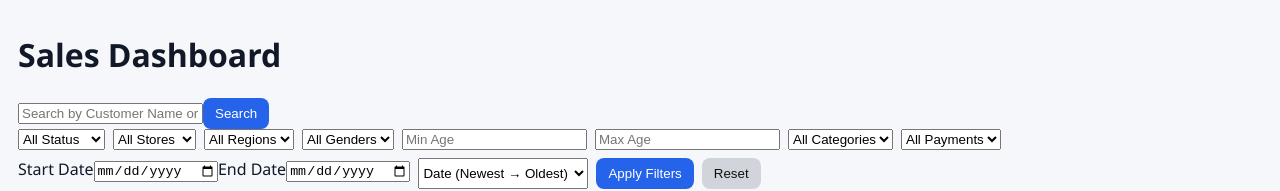
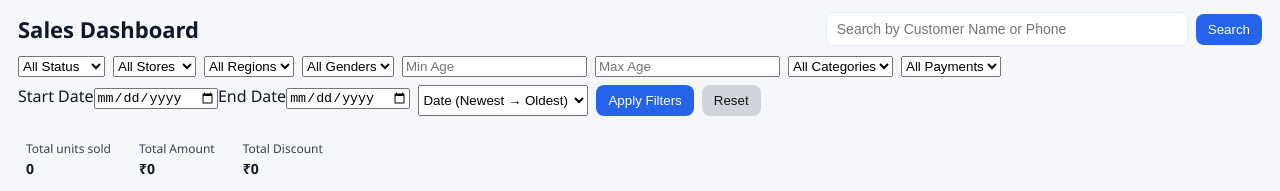
Before and after one commit to Akashkapoor11/TruEstate, a React (Vite) app in the folder frontend/: page / in a window 1280 px wide. Shown: the top 191 px of the page. Built offline with nearby package versions, Linux system fonts and the light colour scheme; no server answers.

Commit message:
Update App.jsx

```diff
--- a/frontend/src/App.jsx
+++ b/frontend/src/App.jsx
@@ -1,4 +1,4 @@
-// frontend/src/App.js (replace your current file)
+// frontend/src/App.js
 import React, { useEffect, useState } from "react";
 import "./styles/main.css";
 
@@ -60,8 +60,12 @@ function App() {
       setData(json.data || []);
       setTotalPages(json.totalPages || 1);
 
-      // use totals coming from backend (these are for ALL matched rows)
-      setTotals(json.totals || { totalUnits: 0, totalAmount: 0, totalDiscount: 0 });
+      setTotals(json.totals || {
+        totalUnits: 0,
+        totalAmount: 0,
+        totalDiscount: 0
+      });
+
     } catch (err) {
       console.error("Fetch Error:", err);
       setData([]);
@@ -70,15 +74,12 @@ function App() {
     }
   };
 
-  // fetch when page or sort change (and also when filters are applied manually via button)
   useEffect(() => {
     fetchData();
-    // eslint-disable-next-line react-hooks/exhaustive-deps
   }, [page, sortBy]);
 
   const applyFilters = () => {
     setPage(1);
-    // fetchData will run from effect due to page change, but call now for immediate UX
     setTimeout(fetchData, 0);
   };
 
@@ -105,32 +106,28 @@ function App() {
     setTimeout(fetchData, 0);
   };
 
-  // formatting helpers
-  const formatNumber = (n) => {
-    const v = Number(n || 0);
-    return v.toLocaleString();
-  };
-  const formatCurrency = (n) => {
-    const v = Number(n || 0);
-    return `₹${v.toLocaleString()}`;
-  };
+  const formatNumber = (n) => Number(n || 0).toLocaleString();
+  const formatCurrency = (n) => `₹${Number(n || 0).toLocaleString()}`;
 
   return (
     <div className="dashboard">
-      <h1>Sales Dashboard</h1>
 
-      <div className="search-row">
+      {/* 🔥 NEW HEADER ROW (Title Left + Search Right) */}
+      <div className="header-row">
+        <h1 className="brand-title">Sales Dashboard</h1>
+
+        <div className="search-inline">
           <input
             type="text"
             placeholder="Search by Customer Name or Phone"
             value={search}
             onChange={(e) => setSearch(e.target.value)}
           />
-        <button className="btn-primary" onClick={applyFilters}>
-          Search
-        </button>
+          <button className="btn-primary" onClick={applyFilters}>Search</button>
+        </div>
       </div>
 
+      {/* FILTER BAR */}
       <div className="filter-bar">
         <select value={status} onChange={(e) => setStatus(e.target.value)}>
           <option value="">All Status</option>
@@ -165,18 +162,8 @@ function App() {
           <option>Female</option>
         </select>
 
-        <input
-          type="number"
-          placeholder="Min Age"
-          value={minAge}
-          onChange={(e) => setMinAge(e.target.value)}
-        />
-        <input
-          type="number"
-          placeholder="Max Age"
-          value={maxAge}
-          onChange={(e) => setMaxAge(e.target.value)}
-        />
+        <input type="number" placeholder="Min Age" value={minAge} onChange={(e) => setMinAge(e.target.value)} />
+        <input type="number" placeholder="Max Age" value={maxAge} onChange={(e) => setMaxAge(e.target.value)} />
 
         <select value={category} onChange={(e) => setCategory(e.target.value)}>
           <option value="">All Categories</option>
@@ -215,8 +202,8 @@ function App() {
         <button className="reset-btn" onClick={resetFilters}>Reset</button>
       </div>
 
-      {/* KPI Cards - use totals from backend (ALL filtered rows) */}
-      <div style={{ display: 'flex', gap: 12, margin: '18px 0' }}>
+      {/* KPIs */}
+      <div style={{ display: "flex", gap: 12, margin: "18px 0" }}>
         <div className="kpi-card">
           <div className="kpi-title">Total units sold</div>
           <div className="kpi-value">{formatNumber(totals.totalUnits)}</div>
@@ -233,6 +220,7 @@ function App() {
         </div>
       </div>
 
+      {/* TABLE */}
       <div className="table-outer">
         <div className="table-container">
           <table className="data-table">
@@ -263,44 +251,47 @@ function App() {
                 <th>Store ID</th>
                 <th>Store</th>
                 <th>Salesperson ID</th>
-                <th>Employee</th>
+                <td>Employee</td>
               </tr>
             </thead>
+
             <tbody>
               {data.length ? (
                 data.map((item) => (
-                  <tr key={(item['Transaction ID'] || '') + '-' + (item._id || '')}>
-                    <td>{item['Transaction ID']}</td>
-                    <td>{item['Date']}</td>
-                    <td>{item['Customer ID']}</td>
-                    <td>{item['Customer Name']}</td>
-                    <td>{item['Phone Number']}</td>
-                    <td>{item['Gender']}</td>
-                    <td>{item['Age']}</td>
-                    <td>{item['Customer Region']}</td>
-                    <td>{item['Customer Type']}</td>
-                    <td>{item['Product ID']}</td>
-                    <td>{item['Product Name']}</td>
-                    <td>{item['Brand']}</td>
-                    <td>{item['Product Category']}</td>
-                    <td>{item['Tags']}</td>
-                    <td>{item['Quantity']}</td>
-                    <td>{item['Price per Unit']}</td>
-                    <td>{item['Discount Percentage']}</td>
-                    <td>{item['Total Amount']}</td>
-                    <td>{item['Final Amount']}</td>
-                    <td>{item['Payment Method']}</td>
-                    <td>{item['Order Status']}</td>
-                    <td>{item['Delivery Type']}</td>
-                    <td>{item['Store ID']}</td>
-                    <td>{item['Store Location']}</td>
-                    <td>{item['Salesperson ID']}</td>
-                    <td>{item['Employee Name']}</td>
+                  <tr key={(item["Transaction ID"] || "") + "-" + (item._id || "")}>
+                    <td>{item["Transaction ID"]}</td>
+                    <td>{item["Date"]}</td>
+                    <td>{item["Customer ID"]}</td>
+                    <td>{item["Customer Name"]}</td>
+                    <td>{item["Phone Number"]}</td>
+                    <td>{item["Gender"]}</td>
+                    <td>{item["Age"]}</td>
+                    <td>{item["Customer Region"]}</td>
+                    <td>{item["Customer Type"]}</td>
+                    <td>{item["Product ID"]}</td>
+                    <td>{item["Product Name"]}</td>
+                    <td>{item["Brand"]}</td>
+                    <td>{item["Product Category"]}</td>
+                    <td>{item["Tags"]}</td>
+                    <td>{item["Quantity"]}</td>
+                    <td>{item["Price per Unit"]}</td>
+                    <td>{item["Discount Percentage"]}</td>
+                    <td>{item["Total Amount"]}</td>
+                    <td>{item["Final Amount"]}</td>
+                    <td>{item["Payment Method"]}</td>
+                    <td>{item["Order Status"]}</td>
+                    <td>{item["Delivery Type"]}</td>
+                    <td>{item["Store ID"]}</td>
+                    <td>{item["Store Location"]}</td>
+                    <td>{item["Salesperson ID"]}</td>
+                    <td>{item["Employee Name"]}</td>
                   </tr>
                 ))
               ) : (
                 <tr>
-                  <td colSpan="27" style={{ textAlign: 'center', padding: 20 }}>No records found</td>
+                  <td colSpan="27" style={{ textAlign: "center", padding: 20 }}>
+                    No records found
+                  </td>
                 </tr>
               )}
             </tbody>
@@ -308,10 +299,15 @@ function App() {
         </div>
       </div>
 
+      {/* PAGINATION */}
       <div className="pagination">
-        <button disabled={page === 1} onClick={() => setPage((p) => Math.max(1, p - 1))}>Prev</button>
+        <button disabled={page === 1} onClick={() => setPage((p) => Math.max(1, p - 1))}>
+          Prev
+        </button>
         <span>Page {page} / {totalPages}</span>
-        <button disabled={page === totalPages} onClick={() => setPage((p) => Math.min(totalPages, p + 1))}>Next</button>
+        <button disabled={page === totalPages} onClick={() => setPage((p) => Math.min(totalPages, p + 1))}>
+          Next
+        </button>
       </div>
     </div>
   );
```
Lines whose indentation alone changed are shown as unchanged.
